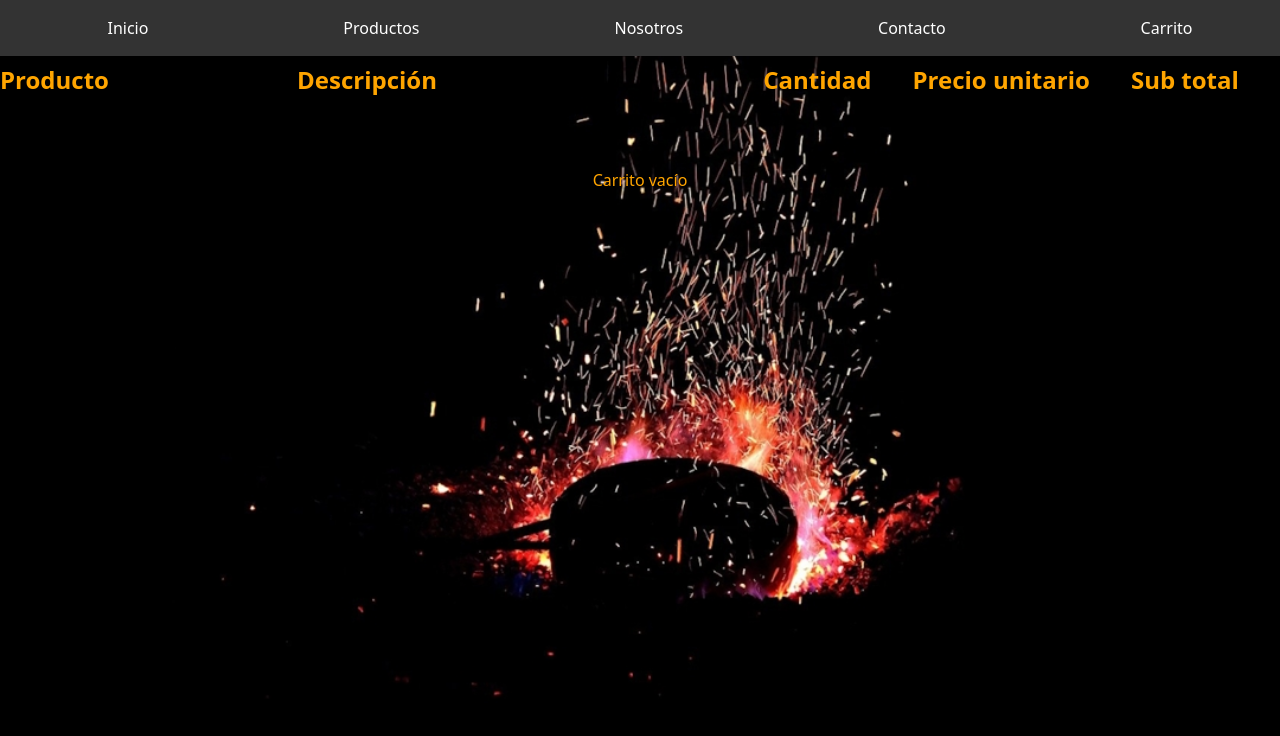
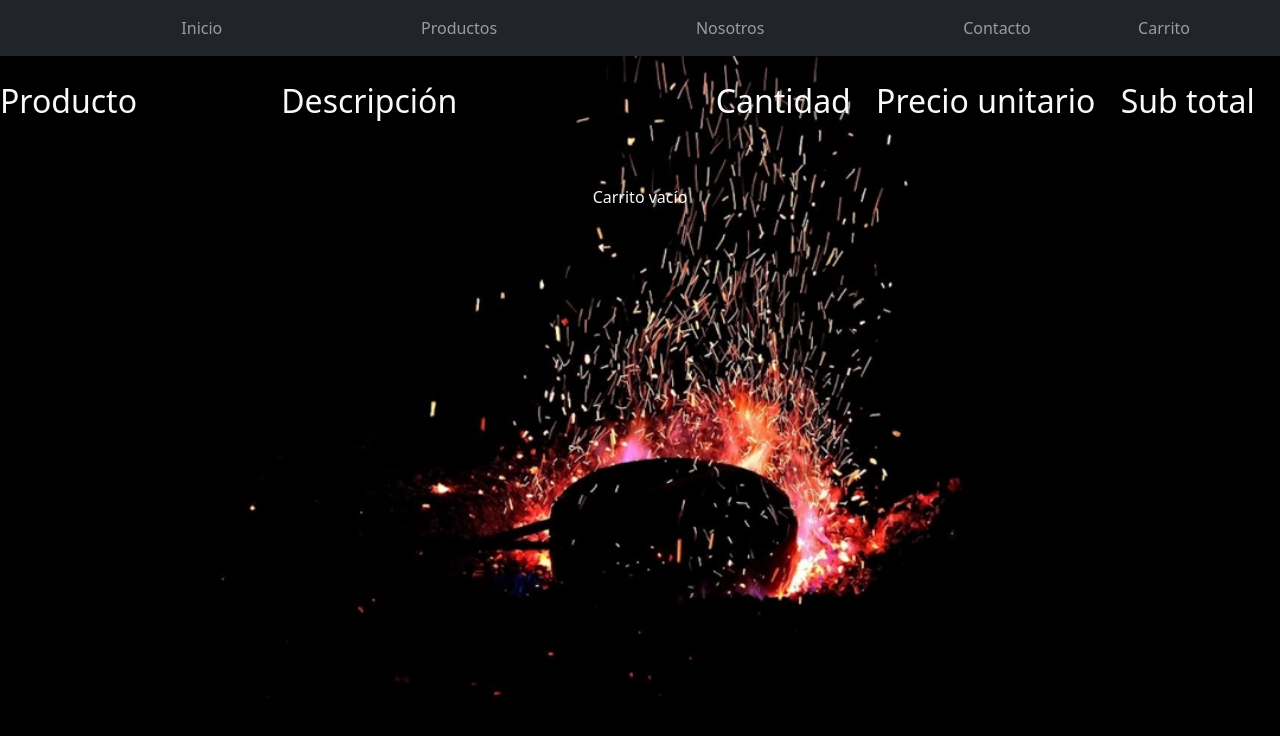
Before and after one commit to elmoteroloco/ecomerce-0.2, a React (Vite) app: page /ecomerce-0.2/carrito in a window 1280 px wide. Shown: the top 736 px of the page. Built offline with nearby package versions, Linux system fonts and the light colour scheme.

Commit message:
Configurar Bootstrap, refactorizar Navbar y tarjetas de producto con React-Bootstrap

```diff
--- a/package.json
+++ b/package.json
@@ -10,9 +10,11 @@
     "preview": "vite preview",
     "predeploy": "npm run build",
     "deploy": "gh-pages -d dist"
-},
+  },
   "dependencies": {
+    "bootstrap": "^5.3.6",
     "react": "^19.0.0",
+    "react-bootstrap": "^2.10.9",
     "react-dom": "^19.0.0",
     "react-router-dom": "^7.5.3",
     "sweetalert2": "^11.21.0"
--- a/src/App.jsx
+++ b/src/App.jsx
@@ -1,6 +1,7 @@
+import "bootstrap/dist/css/bootstrap.min.css"
+import "./custom-bootstrap.css"
 import { useState } from "react"
 import "./App.css"
-import Home from "./layouts/Home"
 import { BrowserRouter as Router, Routes, Route, useLocation } from "react-router-dom"
 import Nav from "./components/Nav"
 import Header from "./components/Header"
@@ -8,6 +9,7 @@ import ProductosContainer from "./components/ProductosContainer"
 import Carrito from "./components/Carrito"
 import About from "./components/About"
 import Contacto from "./components/Contacto"
+import Home from "./layouts/Home"
 
 function AppContent() {
     const location = useLocation()
@@ -38,7 +40,7 @@ function AppContent() {
 
     const isHomePage = location.pathname === "/"
 
-    const navHeight = 40
+    const navHeight = 65
     const headerOnHomeHeight = 210
 
     const fixedTopContainerStyle = {
--- a/src/components/Card.jsx
+++ b/src/components/Card.jsx
@@ -1,6 +1,7 @@
 import { useState, useEffect } from "react"
 import "../styles/Productos.css"
 import { dispararSweetBasico } from "../assets/SweetAlert"
+import { Card as RBCard, Button } from "react-bootstrap"
 
 function Card({ producto, funcionCarrito }) {
     const [cantidad, setCantidad] = useState(1)
@@ -35,20 +36,35 @@ function Card({ producto, funcionCarrito }) {
     }
 
     return (
-        <div className={`producto-card ${isVisible ? "visible" : ""}`}>
-            <h2 style={{ color: "black" }}>{producto.nombre}</h2>
-            <p style={{ color: "black" }}>{producto.descripcion}</p>
-            <img className="producto-image" src={producto.imagen}></img>
-            <p style={{ color: "black" }}>{producto.precio} $</p>
-            <div>
-                <button onClick={restarContador}>-</button>
-                <span style={{ margin: "0 10px", color: "black" }}>{cantidad}</span>
-                <button onClick={sumarContador}>+</button>
-            </div>
-            <button onClick={agregarAlCarrito} style={{ color: "black" }}>
-                Agregar al carrito
-            </button>
-        </div>
+        <RBCard className={`producto-card h-100 ${isVisible ? "visible" : ""}`}>
+            {" "}
+            {/* Eliminamos el style={{ width: '18rem' }} y añadimos h-100 para que todas las cards en una fila tengan la misma altura si es necesario. */}
+            {/* Se elimina la clase "producto-image" para permitir que Bootstrap maneje el ancho de la imagen de la tarjeta. */}
+            <RBCard.Img variant="top" src={producto.imagen} />
+            <RBCard.Body className="d-flex flex-column">
+                {" "}
+                {/* d-flex flex-column para que el footer (botón) se alinee abajo si las cards tienen alturas variables */}
+                <RBCard.Title>{producto.nombre}</RBCard.Title>
+                <RBCard.Text>{producto.descripcion}</RBCard.Text>
+                <RBCard.Text>Precio: {producto.precio.toFixed(2)} $</RBCard.Text>
+                <div className="mt-auto">
+                    {" "}
+                    {/* mt-auto empuja los siguientes elementos (contador y botón) hacia abajo */}
+                    <div className="d-flex justify-content-center align-items-center mb-2">
+                        <Button variant="outline-secondary" size="sm" onClick={restarContador}>
+                            -
+                        </Button>
+                        <span style={{ margin: "0 10px" }}>{cantidad}</span>
+                        <Button variant="outline-secondary" size="sm" onClick={sumarContador}>
+                            +
+                        </Button>
+                    </div>
+                    <Button variant="primary" onClick={agregarAlCarrito} className="w-100">
+                        Agregar al carrito
+                    </Button>
+                </div>
+            </RBCard.Body>
+        </RBCard>
     )
 }
 
--- a/src/components/Header.jsx
+++ b/src/components/Header.jsx
@@ -8,7 +8,7 @@ function Header() {
         color: "rgba(139, 0, 0, 0.25)",
         textShadow: "0 0 15px #A40000, 0 0 19px #A40000, 0 0 15px #370000, 0 0 19px #370000",
         margin: 0,
-        marginBottom: "5px",
+        marginBottom: "40px",
         letterSpacing: "18px",
         animationName: pulseAnimationName,
         animationDuration: "9s",
--- a/src/components/Nav.jsx
+++ b/src/components/Nav.jsx
@@ -1,53 +1,44 @@
 import { Link } from "react-router-dom"
+import Container from "react-bootstrap/Container"
+import NavBS from "react-bootstrap/Nav" // Usamos NavBS para el componente Nav de React-Bootstrap
+import Navbar from "react-bootstrap/Navbar"
+import Badge from "react-bootstrap/Badge"
 
 function Nav({ productosCarrito }) {
     return (
-        <nav
-            style={{
-                backgroundColor: "#333",
-                color: "white",
-                paddingTop: "16px", // Igualado al nuevo paddingBottom
-                paddingRight: "10px",
-                paddingBottom: "16px", // Aumentado en 1px
-                paddingLeft: "10px",
-                width: "100%"
-            }}>
-            <ul
-                style={{
-                    listStyle: "none",
-                    display: "flex",
-                    justifyContent: "space-around",
-                    margin: 0,
-                    padding: 0
-                }}>
-                <li>
-                    <Link to="/" style={{ color: "white", textDecoration: "none" }}>
-                        Inicio
-                    </Link>
-                </li>
-                <li>
-                    <Link to="/productos" style={{ color: "white", textDecoration: "none" }}>
-                        Productos
-                    </Link>
-                </li>
-                <li>
-                    <Link to="/nosotros" style={{ color: "white", textDecoration: "none" }}>
-                        Nosotros
-                    </Link>
-                </li>
-                <li>
-                    <Link to="/contacto" style={{ color: "white", textDecoration: "none" }}>
-                        Contacto
-                    </Link>
-                </li>
-                <li>
-                    <Link to="/carrito" style={{ color: "white", textDecoration: "none" }}>
-                        Carrito{" "}
-                        <span>{productosCarrito.length > 0 ? productosCarrito.length : ""}</span>
-                    </Link>
-                </li>
-            </ul>
-        </nav>
+        <Navbar bg="dark" variant="dark" expand="lg" style={{ width: "100%" }}>
+            <Container>
+                {/* Opcional: Puedes añadir un Brand/Logo aquí si lo deseas */}
+                {/* <Navbar.Brand as={Link} to="/">Mi Tienda</Navbar.Brand> */}
+                <Navbar.Toggle aria-controls="basic-navbar-nav" />
+                <Navbar.Collapse id="basic-navbar-nav">
+                    <NavBS className="w-100 justify-content-around">
+                        <NavBS.Link as={Link} to="/">
+                            Inicio
+                        </NavBS.Link>
+                        <NavBS.Link as={Link} to="/productos">
+                            Productos
+                        </NavBS.Link>
+                        <NavBS.Link as={Link} to="/nosotros">
+                            Nosotros
+                        </NavBS.Link>
+                        <NavBS.Link as={Link} to="/contacto">
+                            Contacto
+                        </NavBS.Link>
+                    </NavBS>
+                    <NavBS>
+                        <NavBS.Link as={Link} to="/carrito">
+                            Carrito{" "}
+                            {productosCarrito.length > 0 && (
+                                <Badge bg="success" pill>
+                                    {productosCarrito.length}
+                                </Badge>
+                            )}
+                        </NavBS.Link>
+                    </NavBS>
+                </Navbar.Collapse>
+            </Container>
+        </Navbar>
     )
 }
 
--- a/src/components/ProductosContainer.jsx
+++ b/src/components/ProductosContainer.jsx
@@ -1,7 +1,8 @@
 import { useEffect, useState } from "react"
 import "../styles/Productos.css"
 import Card from "./Card"
-import LoadingBar from "./LoadingBar" // Importamos el componente LoadingBar
+import LoadingBar from "./LoadingBar"
+import { Container, Row, Col } from "react-bootstrap"
 
 function ProductosContainer({ functionCarrito }) {
     const [productos, setProductos] = useState([])
@@ -41,22 +42,26 @@ function ProductosContainer({ functionCarrito }) {
     }
 
     if (cargando) {
-        return <LoadingBar /> // Reemplazamos el texto por el componente LoadingBar
+        return <LoadingBar />
     } else if (error) {
         return <p>{error}</p>
     } else if (productos.length === 0) {
         return <p>No hay productos disponibles en este momento.</p>
     } else {
         return (
-            <div className="productos-conteiner">
-                {productos.map((producto) => (
-                    <Card
-                        key={producto.id}
-                        producto={producto}
-                        funcionCarrito={functionEnProductos}
-                    />
-                ))}
-            </div>
+            <Container fluid className="productos-conteiner-bootstrap py-3">
+                {" "}
+                {/* Reemplazamos el div y añadimos padding vertical */}
+                <Row>
+                    {productos.map((producto) => (
+                        <Col key={producto.id} xs={12} sm={6} md={4} lg={3} className="mb-4 d-flex">
+                            {" "}
+                            {/* mb-4 para margen inferior, d-flex para que h-100 en Card funcione bien */}
+                            <Card producto={producto} funcionCarrito={functionEnProductos} />
+                        </Col>
+                    ))}
+                </Row>
+            </Container>
         )
     }
 }
--- /dev/null
+++ b/src/custom-bootstrap.css
@@ -0,0 +1,3 @@
+body {
+    color: #f8f9fa;
+}
--- a/src/styles/Productos.css
+++ b/src/styles/Productos.css
@@ -12,8 +12,6 @@
     background-color: bisque;
     border: 1px solid #ddd;
     border-radius: 8px;
-    width: 23%;
-    height: 100%;
     text-align: center;
     margin-top: 5px;
     /* Animación*/
@@ -32,3 +30,11 @@
     height: 150px;
     border-radius: 8px;
 }
+.producto-card .card-img-top {
+    width: 150px;
+    height: 150px;
+    object-fit: contain;
+    display: block;
+    margin: 0 auto;
+    border-radius: 8px;
+}
```
Also changed, not shown: 2 other files (tests, documents, lock files or other folders).
